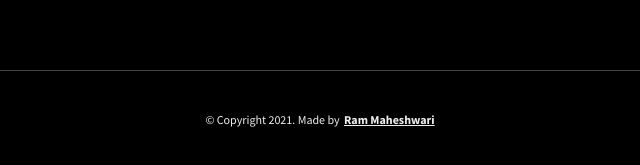
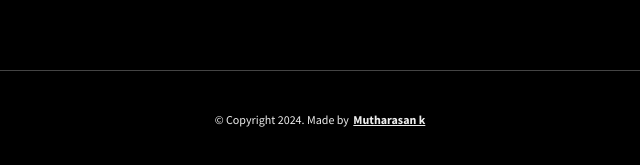
Before and after one commit to MUTHUARASAN266/MyProfile, a website: page index.html in a window 1280 px wide. Shown: the part 5155-5320 px from the top of the page, 320-960 px from the left. Drawn offline with Linux system fonts and the light colour scheme.

Commit message:
updated the copyright teams

```diff
--- a/index.html
+++ b/index.html
@@ -384,9 +384,9 @@
 
         <!-- If you give me some credit or shoutout here by linking to my website, then it will be a big thing for me and will help me a lot :) -->
         <div class="main-footer__lower">
-            &copy; Copyright 2021. Made by
-            <a rel="noreferrer" target="_blank" href="https://rammaheshwari.com"
-            >Ram Maheshwari</a
+            &copy; Copyright 2024. Made by
+            <a rel="noreferrer" target="_blank"
+            >Mutharasan k</a
             >
         </div>
     </div>
```
Also changed, not shown: project-1.html (+3 -3 lines), project-2.html (+3 -3 lines), project-3.html (+3 -3 lines).
